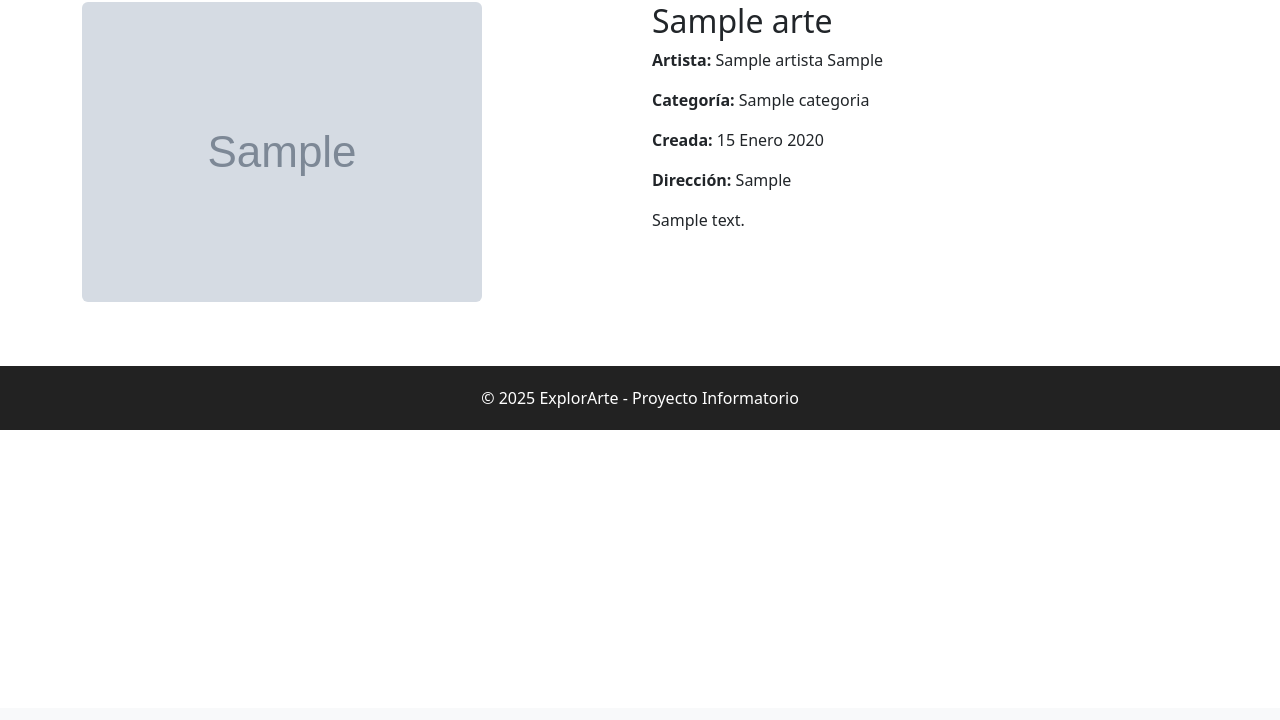
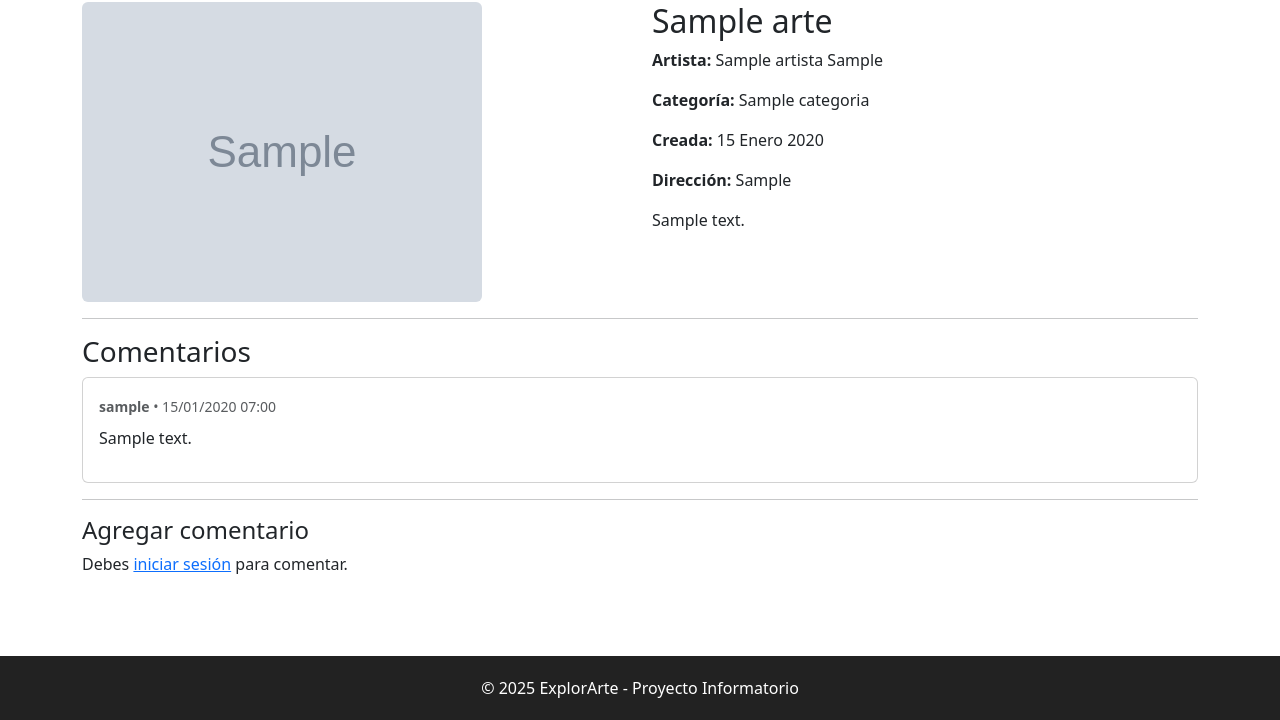
Before and after one commit to CamiloD2212/ExplorArte-Informatorio2025, a Django app: page /arte/1/ in a window 1280 px wide. Shown: the part 92-812 px from the top of the page. Before the commit the page ends 522 px from the top, so only its background shows below. Run offline with Django 5.2, Linux system fonts and the light colour scheme; tables that the repository leaves empty hold one stand-in row (values such as "Sample post"); grey boxes marked "Sample" are stand-in pictures.

Commit message:
Comentarios y Grupos/Roles

```diff
--- a/ExplorArte/ExplorArte/urls.py
+++ b/ExplorArte/ExplorArte/urls.py
@@ -15,6 +15,9 @@ urlpatterns = [
     path('login/', auth_views.LoginView.as_view(template_name='usuarios/login.html'), name='login'),
     path('logout/', auth_views.LogoutView.as_view(), name='logout'),
     path('register/', registrar_usuario, name='register'),
+
+    #comentarios
+    path("comentarios/", include("apps.comentarios.urls")),
 ]
 
 if settings.DEBUG:
--- /dev/null
+++ b/ExplorArte/apps/comentarios/urls.py
@@ -0,0 +1,8 @@
+from django.urls import path
+from .views import agregar_comentario, editar_comentario, eliminar_comentario
+
+urlpatterns = [
+    path("agregar/<int:arte_id>/", agregar_comentario, name="agregar_comentario"),
+    path("editar/<int:comentario_id>/", editar_comentario, name="editar_comentario"),
+    path("eliminar/<int:comentario_id>/", eliminar_comentario, name="eliminar_comentario"),
+]
--- a/ExplorArte/apps/usuarios/apps.py
+++ b/ExplorArte/apps/usuarios/apps.py
@@ -2,8 +2,8 @@ from django.apps import AppConfig
 
 
 class UsuariosConfig(AppConfig):
-    default_auto_field = 'django.db.models.BigAutoField'
-    name = 'apps.usuarios'
+    default_auto_field = "django.db.models.BigAutoField"
+    name = "apps.usuarios"
 
     def ready(self):
         import apps.usuarios.signals
--- a/ExplorArte/templates/arte/detalle.html
+++ b/ExplorArte/templates/arte/detalle.html
@@ -2,10 +2,12 @@
 {% block title %}{{ arte.titulo }} - ExplorArte{% endblock %}
 
 {% block content %}
+
 <div class="row">
   <div class="col-md-6">
     <img src="{{ arte.url_imagen.url }}" class="img-fluid rounded">
   </div>
+
   <div class="col-md-6">
     <h2>{{ arte.titulo }}</h2>
     <p><strong>Artista:</strong> {{ arte.artista }}</p>
@@ -21,18 +23,68 @@
   <div id="map" style="height:300px;"></div>
 {% endif %}
 
+<hr>
+<h3>Comentarios</h3>
+
+{% if arte.comentarios.all %}
+    {% for comentario in arte.comentarios.all %}
+    <div class="card my-2">
+        <div class="card-body">
+
+            <small class="text-muted">
+                <strong>{{ comentario.usuario.username }}</strong> •
+                {{ comentario.fecha|date:"d/m/Y H:i" }}
+            </small>
+
+            <p class="mt-2">{{ comentario.contenido }}</p>
+
+            <div class="mt-2">
+
+
+                {% if comentario.usuario == user %}
+                    <a href="{% url 'editar_comentario' comentario.id %}" class="btn btn-warning btn-sm">Editar</a>
+                    <a href="{% url 'eliminar_comentario' comentario.id %}" class="btn btn-danger btn-sm">Eliminar</a>
+
+
+                {% elif user.is_superuser %}
+                    <a href="{% url 'eliminar_comentario' comentario.id %}" class="btn btn-danger btn-sm">Eliminar</a>
+                {% endif %}
+
+            </div>
+
+        </div>
+    </div>
+    {% endfor %}
+{% else %}
+    <p class="text-muted">No hay comentarios todavía.</p>
+{% endif %}
+
+<hr>
+
+<h4>Agregar comentario</h4>
+
+{% if not user.is_authenticated %}
+    <p>Debes <a href="{% url 'login' %}">iniciar sesión</a> para comentar.</p>
+
+{% elif not perms.comentarios.add_comentario %}
+    <p class="text-danger">No tienes permiso para comentar.</p>
+
+{% else %}
+    <form method="POST" action="{% url 'agregar_comentario' arte.id %}">
+        {% csrf_token %}
+        <textarea name="contenido" class="form-control" rows="3" placeholder="Escribe un comentario..."></textarea>
+        <button class="btn btn-primary mt-2">Comentar</button>
+    </form>
+{% endif %}
+
+{{ coord|json_script:"coord-json" }}
+
 {% endblock %}
 
 {% block extra_js %}
 {% if coord %}
-
-{{ coord|json_script:"coord-json" }}
-
 <script>
-  const coord = JSON.parse(
-      document.getElementById("coord-json").textContent
-  );
-
+  const coord = JSON.parse(document.getElementById("coord-json").textContent);
   const lat = coord[0];
   const lng = coord[1];
 
@@ -44,6 +96,5 @@
 
   L.marker([lat, lng]).addTo(map);
 </script>
-
 {% endif %}
 {% endblock %}
```
Also changed, not shown: ExplorArte/apps/comentarios/forms.py (added, +14 -0 lines), ExplorArte/apps/comentarios/views.py (+69 -2 lines), ExplorArte/apps/usuarios/signals.py (+14 -16 lines), ExplorArte/apps/usuarios/views.py (+11 -5 lines), ExplorArte/templates/comentarios/editar.html (added, +15 -0 lines).
